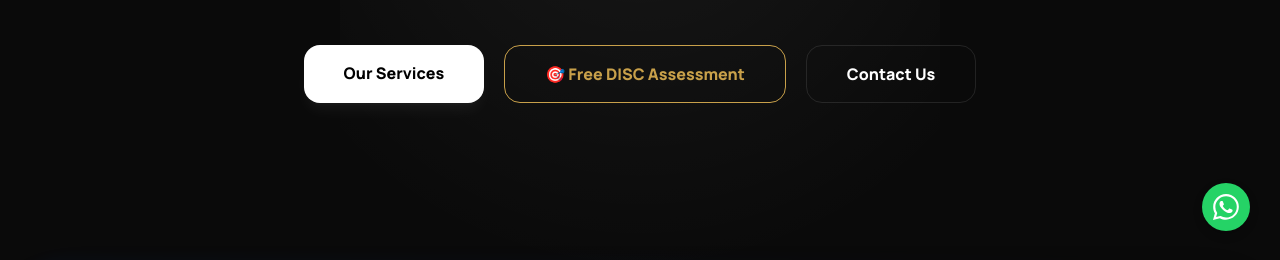
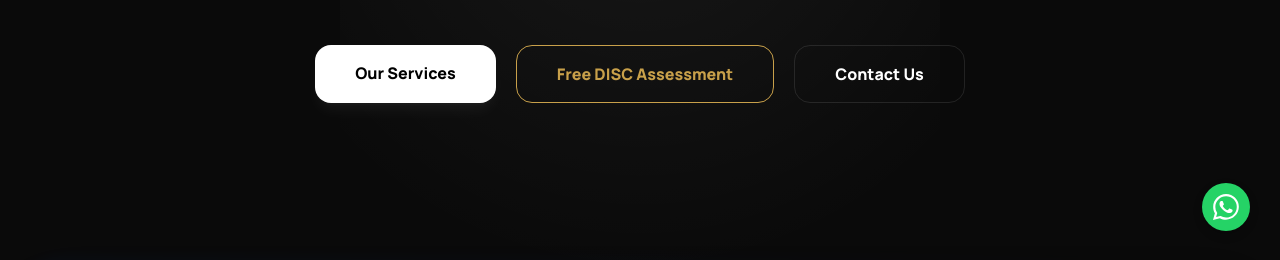
Before and after one commit to tep-sg/talentedge, a plain HTML site: page index.html in a window 1280 px wide. Shown: the part 539-799 px from the top of the page. Drawn offline with nearby package versions, Linux system fonts and the light colour scheme; grey boxes are pictures that could not be loaded.

Commit message:
Update index.html

```diff
--- a/index.html
+++ b/index.html
@@ -148,7 +148,7 @@
         Our Services
     </a>
     <a href="https://talentedgeasia.com/free-disc.html" class="px-10 py-4 rounded-2xl font-extrabold transition text-center" style="color:#c8a04a;border:1.5px solid #c8a04a;background:transparent">
-    🎯 Free DISC Assessment
+    Free DISC Assessment
     </a>
     <a href="#contact" class="px-10 py-4 rounded-2xl font-extrabold border border-white/10 hover:bg-white/5 transition text-center">
         Contact Us
```
